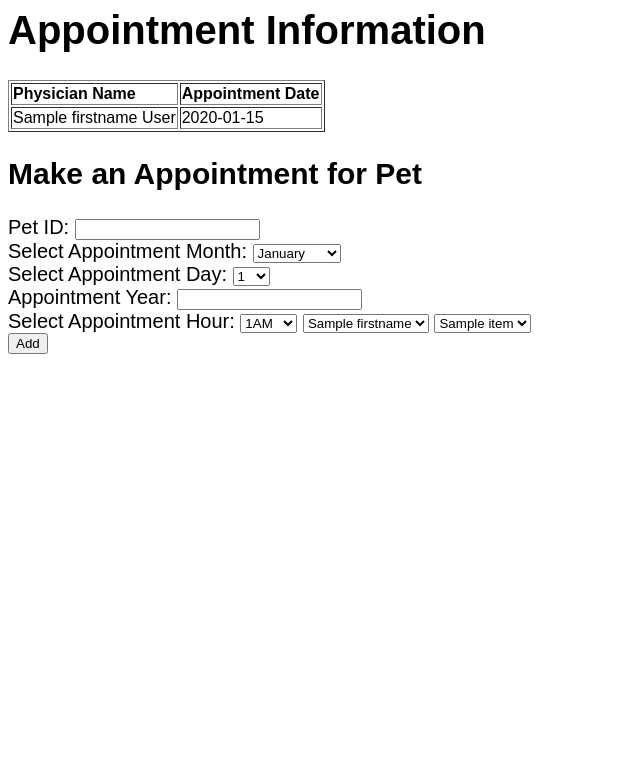
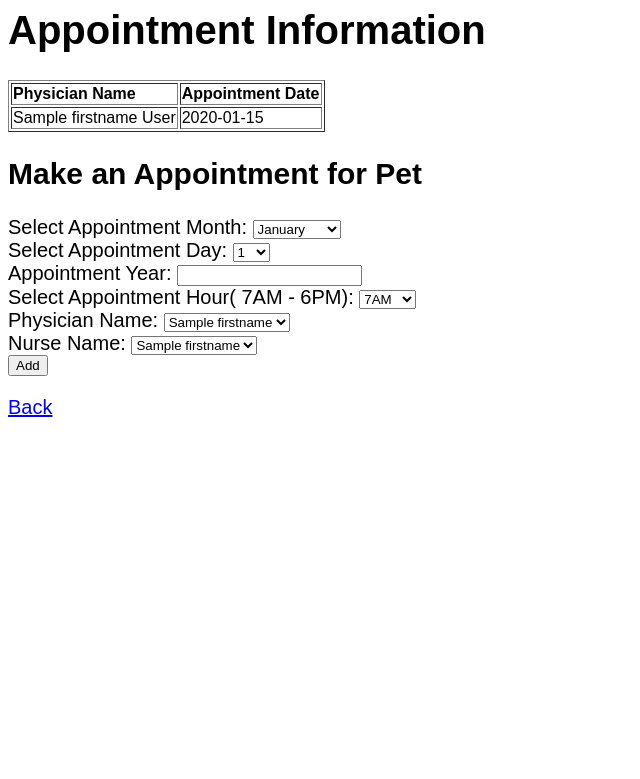
Before and after one commit to ahde/AnimalCareCenter, a Flask app: template templates/appt.html in a window 1280 px wide. Shown: the top 779 px of the page, without its empty margins (0-640 px from the left). Run offline with Flask 2, Linux system fonts and the light colour scheme; the template is opened without the code that fills it: most values are stand-ins (such as "Sample title", 1, 10 or a date in 2020); parts of the project's set-up code (start-up, migrations or seed data) failed here and were passed over.

Commit message:
Completed Appointment

```diff
--- a/server.py
+++ b/server.py
@@ -18,6 +18,7 @@ import os
 from sqlalchemy import *
 from sqlalchemy.pool import NullPool
 from flask import Flask, request, render_template, g, redirect, Response, url_for,g, flash
+import datetime
 
 tmpl_dir = os.path.join(os.path.dirname(os.path.abspath(__file__)), 'templates')
 app = Flask(__name__, template_folder=tmpl_dir)
@@ -224,20 +225,47 @@ def pets():
     petyob = request.form['yob']
     petcustomerid = request.form['customerid']
     g.conn.execute("INSERT INTO Pet(customerid, petname, pettype, dob, mob, yob) VALUES(%s, %s, %s, %s,%s,%s)", (petcustomerid,petname,pettype,petdob,petmob,petyob))
-    return redirect('/pets?id=1&error=Pet already added')
-   # return redirect('/pets')
+    return redirect('/pets?id=',petcustomerid)
+   # return redirect('/')
 
 @app.route('/appointments', methods=['GET', 'POST'])
 def appointments():
   if request.method == 'GET':
-    petid = request.args.get('id')
-    appt = []
-    if(petid):
-      cursor = g.conn.execute('select firstname, lastname, appointmentdate from appointment a inner join physician p on a.physicianid = p.physicianid inner join employee e on p.employeeid = e.employeeid  where a.petid = 2')
+     physicians = []
+     cursor = g.conn.execute('select physicianid, firstname from physician p inner join employee e on p.employeeid = e.employeeid')
+     for result in cursor:
+        physicians.append(result)  # can also be accessed using result[0]
+     cursor.close()
+     nurses = []
+     cursor = g.conn.execute('select nurseid, firstname from nurse n inner join employee e on n.employeeid = e.employeeid')
+     for result in cursor:
+        nurses.append(result)  # can also be accessed using result[0]
+     cursor.close()
+     petid = request.args.get('id')
+     appt = []
+     if(petid):
+      cursor = g.conn.execute('select firstname, lastname, appointmentdate from appointment a inner join physician p on a.physicianid = p.physicianid inner join employee e on p.employeeid = e.employeeid  where a.petid =%s', petid)
       for result in cursor:
           appt.append(result)
       cursor.close()
-    context = dict(data = appt)
+      context = {'physicians': physicians, 'nurses':nurses, 'data': appt}
+  else:
+    physicianid = request.form['Physician']
+    nurseid = request.form['Nurse']
+    day = request.form['moa']
+    month = request.form['doa']
+    year = request.form['yoa']
+    hour = request.form['hoa']
+    t = datetime.time(int(hour),0,0)
+    d = datetime.datetime(year=int(year), month=int(month), day=int(day))
+    dt = datetime.datetime.combine(d, t)
+    petid = request.form['petid']
+    cursor = g.conn.execute('insert into appointment(petid, physicianid, nurseid, appointmentdate) values(%s, %s, %s, %s)', petid, physicianid, nurseid, dt)
+    r = '/appointments?id='
+    r = r + petid
+    return redirect(r)
+   # context = dict(data = appt)
+
   return render_template("appt.html", **context)
     #  physicians = []
      # for result in cursor:
--- a/templates/Appointment.html
+++ b/templates/Appointment.html
@@ -14,7 +14,7 @@
 
              <select name="Nurse">
               {% for item in nurses %}
-                <option  value="{{ item }}">{{ item }}</option>
+                <option  value="{{ item.nurseid }}">{{  item.firstname }}</option>
              {% endfor %}
              </select>
 
--- a/templates/appt.html
+++ b/templates/appt.html
@@ -31,22 +31,22 @@
 
 
  <h2>Make an Appointment for Pet</h2>
-  Pet ID: <input type="text" name="petID"> </br>
 
+<form method="POST" action="/appointments">
 Select Appointment Month:
   <select name="moa">
-    <option value="jan" name="moa">January</option>
-    <option value="feb" name="moa">February</option>
-    <option value="march" name="moa">March</option>
-    <option value="april" name="moa">April</option>
-    <option value="may" name="moa">May</option>
-    <option value="june" name="moa">June</option>
-    <option value="july" name="moa">July</option>
-    <option value="august" name="moa">August</option>
-    <option value="september" name="moa">September</option>
-    <option value="october" name="moa">October</option>
-    <option value="november" name="moa">November</option>
-    <option value="december" name="moa">December</option>
+    <option value="1" name="moa">January</option>
+    <option value="2" name="moa">February</option>
+    <option value="3" name="moa">March</option>
+    <option value="4" name="moa">April</option>
+    <option value="5" name="moa">May</option>
+    <option value="6" name="moa">June</option>
+    <option value="7" name="moa">July</option>
+    <option value="8" name="moa">August</option>
+    <option value="9" name="moa">September</option>
+    <option value="10" name="moa">October</option>
+    <option value="11" name="moa">November</option>
+    <option value="12" name="moa">December</option>
     </select>
     <br>
 Select Appointment Day:
@@ -86,49 +86,40 @@ Select Appointment Day:
 <br>
 Appointment Year: <input type="text" name="yoa"> </br>
 
-Select Appointment Hour:
+Select Appointment Hour( 7AM - 6PM):
 <select name="hoa">
-<option value="1am" name="hoa">1AM</option>
-<option value="2am" name="hoa">2AM</option>
-<option value="3am" name="hoa">3AM</option>
-<option value="4am" name="hoa">4AM</option>
-<option value="5am" name="hoa">5AM</option>
-<option value="6am" name="hoa">6AM</option>
-<option value="7am" name="hoa">7AM</option>
-<option value="8am" name="hoa">8AM</option>
-<option value="9am" name="hoa">9AM</option>
-<option value="10am" name="hoa">10AM</option>
-<option value="11am" name="hoa">11AM</option>
-<option value="12pm" name="hoa">12PM</option>
-<option value="13pm" name="hoa">13PM</option>
-<option value="14pm" name="hoa">14PM</option>
-<option value="15pm" name="hoa">15PM</option>
-<option value="16pm" name="hoa">16PM</option>
-<option value="17pm" name="hoa">17PM</option>
-<option value="18pm" name="hoa">18PM</option>
-<option value="19pm" name="hoa">19PM</option>
-<option value="20pm" name="hoa">20PM</option>
-<option value="21pm" name="hoa">21PM</option>
-<option value="22pm" name="hoa">22PM</option>
-<option value="23pm" name="hob">23PM</option>
-<option value="24pm" name="hoa">24PM</option>
+<option value="7" name="hoa">7AM</option>
+<option value="8" name="hoa">8AM</option>
+<option value="9" name="hoa">9AM</option>
+<option value="10" name="hoa">10AM</option>
+<option value="11" name="hoa">11AM</option>
+<option value="12" name="hoa">12PM</option>
+<option value="13" name="hoa">13PM</option>
+<option value="14" name="hoa">14PM</option>
+<option value="15" name="hoa">15PM</option>
+<option value="16" name="hoa">16PM</option>
+<option value="17" name="hoa">17PM</option>
+<option value="18" name="hoa">18PM</option>
 </select>
-
+</br>
+Physician Name:
   <select name="Physician">
     {% for item in physicians %}
       <option  value="{{ item.physicianid }}">{{ item.firstname }}</option>
    {% endfor %}
    </select>
-
+</br>
+Nurse Name:
    <select name="Nurse">
     {% for item in nurses %}
-      <option  value="{{ item }}">{{ item }}</option>
+      <option  value="{{ item.nurseid }}">{{ item.firstname }}</option>
    {% endfor %}
    </select>
 
 <br>
+<input type="hidden" name="petid" value="{{request.args.get('id') }}"></input>
 <input type="submit" value="Add"></p>
-
+<a href="/">Back</a>
 
 </form>
 
```
